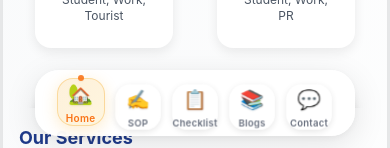
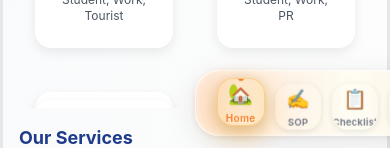
Before and after one commit to thevisafox-ux/the-visa-fox, a React (Create React App) app: page / in a window 390 px wide. Shown: the part 696-844 px from the top of the page. Built offline with nearby package versions, Linux system fonts and the light colour scheme.

Commit message:
Add 3D effects to mobile bottom navigation - floating animation, enhanced shadows, and shimmer effects

```diff
--- a/src/App.css
+++ b/src/App.css
@@ -250,14 +250,27 @@
 .mobile-nav-3d {
   perspective: 1000px;
   transform-style: preserve-3d;
+  animation: navFloat 3s ease-in-out infinite;
+}
+
+@keyframes navFloat {
+  0%, 100% { transform: translateY(0px) rotateX(0deg); }
+  50% { transform: translateY(-2px) rotateX(2deg); }
 }
 
 .mobile-nav-active {
   transform: translateY(-8px) scale(1.1) rotateX(5deg);
   box-shadow:
-    0 8px 25px rgba(245, 158, 11, 0.3),
-    0 4px 10px rgba(0, 0, 0, 0.1);
+    0 8px 25px rgba(245, 158, 11, 0.4),
+    0 4px 15px rgba(0, 0, 0, 0.15),
+    inset 0 1px 3px rgba(255, 255, 255, 0.3);
   z-index: 20;
+  animation: activePulse 2s ease-in-out infinite;
+}
+
+@keyframes activePulse {
+  0%, 100% { box-shadow: 0 8px 25px rgba(245, 158, 11, 0.4), 0 4px 15px rgba(0, 0, 0, 0.15); }
+  50% { box-shadow: 0 12px 35px rgba(245, 158, 11, 0.6), 0 6px 20px rgba(0, 0, 0, 0.2); }
 }
 
 .mobile-nav-inactive {
@@ -279,6 +292,24 @@
 .mobile-button-3d {
   transition: all 0.3s cubic-bezier(0.4, 0, 0.2, 1);
   transform-style: preserve-3d;
+  position: relative;
+}
+
+.mobile-button-3d::before {
+  content: '';
+  position: absolute;
+  top: 0;
+  left: 0;
+  right: 0;
+  bottom: 0;
+  background: linear-gradient(45deg, transparent 30%, rgba(255,255,255,0.1) 50%, transparent 70%);
+  border-radius: inherit;
+  opacity: 0;
+  transition: opacity 0.3s ease;
+}
+
+.mobile-button-3d:hover::before {
+  opacity: 1;
 }
 
 .mobile-button-3d:active {
--- a/src/App.tsx
+++ b/src/App.tsx
@@ -278,9 +278,13 @@ const MobileLayout: React.FC<{ setIsLoading: (loading: boolean) => void }> = ({
         </Routes>
       </main>
 
-      {/* Mobile Bottom Navigation - Curved Design */}
-      <div className="fixed bottom-3 left-1/2 transform -translate-x-1/2 w-10/12 max-w-xs bg-white/95 backdrop-blur-md border border-gray-200/50 shadow-2xl mobile-nav-3d z-50 mobile-nav-refined rounded-3xl">
-        <div className="flex items-center justify-around py-2 px-4">
+      {/* Mobile Bottom Navigation - 3D Design */}
+      <div className="fixed bottom-3 left-1/2 transform -translate-x-1/2 w-10/12 max-w-xs bg-white/95 backdrop-blur-md border border-gray-200/50 shadow-2xl mobile-nav-3d z-50 mobile-nav-refined rounded-3xl transform-gpu hover:scale-105 transition-all duration-300">
+        <div className="flex items-center justify-around py-2 px-4 relative">
+          {/* 3D Glow Effect */}
+          <div className="absolute inset-0 bg-gradient-to-r from-saffron/10 via-yellow-200/5 to-saffron/10 rounded-3xl blur-sm"></div>
+          {/* 3D Border Effect */}
+          <div className="absolute inset-0 bg-gradient-to-r from-saffron/20 via-yellow-200/10 to-saffron/20 rounded-3xl opacity-50"></div>
           <MobileNavLink to="/" icon="🏡" label="Home" setIsLoading={setIsLoading} />
           <MobileNavLink to="/sop-generator" icon="✍️" label="SOP" setIsLoading={setIsLoading} />
           <MobileNavLink to="/checklist" icon="📋" label="Checklist" setIsLoading={setIsLoading} />
@@ -352,13 +356,17 @@ const MobileNavLink: React.FC<{ to: string; icon: string; label: string; setIsLo
   return (
     <button
       onClick={handleClick}
-      className={`flex flex-col items-center justify-center py-1 px-1 md:py-2 md:px-2 rounded-2xl transition-all duration-300 group relative mobile-button-3d w-12 h-12 md:w-14 md:h-14 ${
+      className={`flex flex-col items-center justify-center py-1 px-1 md:py-2 md:px-2 rounded-2xl transition-all duration-300 group relative mobile-button-3d w-12 h-12 md:w-14 md:h-14 transform-gpu hover:scale-110 active:scale-95 ${
         isActive
-          ? 'text-saffron bg-gradient-to-r from-saffron/15 to-yellow-200/15 shadow-lg mobile-nav-active border border-saffron/20 rounded-2xl'
-          : 'text-gray-600 hover:text-saffron hover:bg-gray-50/80 mobile-nav-inactive rounded-2xl'
+          ? 'text-saffron bg-gradient-to-r from-saffron/20 to-yellow-200/20 shadow-xl mobile-nav-active border-2 border-saffron/30 rounded-2xl relative overflow-hidden'
+          : 'text-gray-600 hover:text-saffron hover:bg-gradient-to-r hover:from-gray-50/90 hover:to-saffron/10 mobile-nav-inactive rounded-2xl relative overflow-hidden'
       }`}
     >
-      <span className={`text-xl mb-1 transform transition-all duration-300 drop-shadow-sm ${
+      {/* 3D Shimmer Effect for Active State */}
+      {isActive && (
+        <div className="absolute inset-0 bg-gradient-to-r from-transparent via-white/20 to-transparent animate-pulse rounded-2xl"></div>
+      )}
+      <span className={`text-xl mb-1 transform transition-all duration-300 drop-shadow-sm relative z-10 ${
         isActive
           ? 'group-hover:scale-110 group-hover:rotate-3'
           : 'group-hover:scale-105 group-hover:rotate-2'
```
Also changed, not shown: 2 other files (tests, documents, lock files or other folders).
